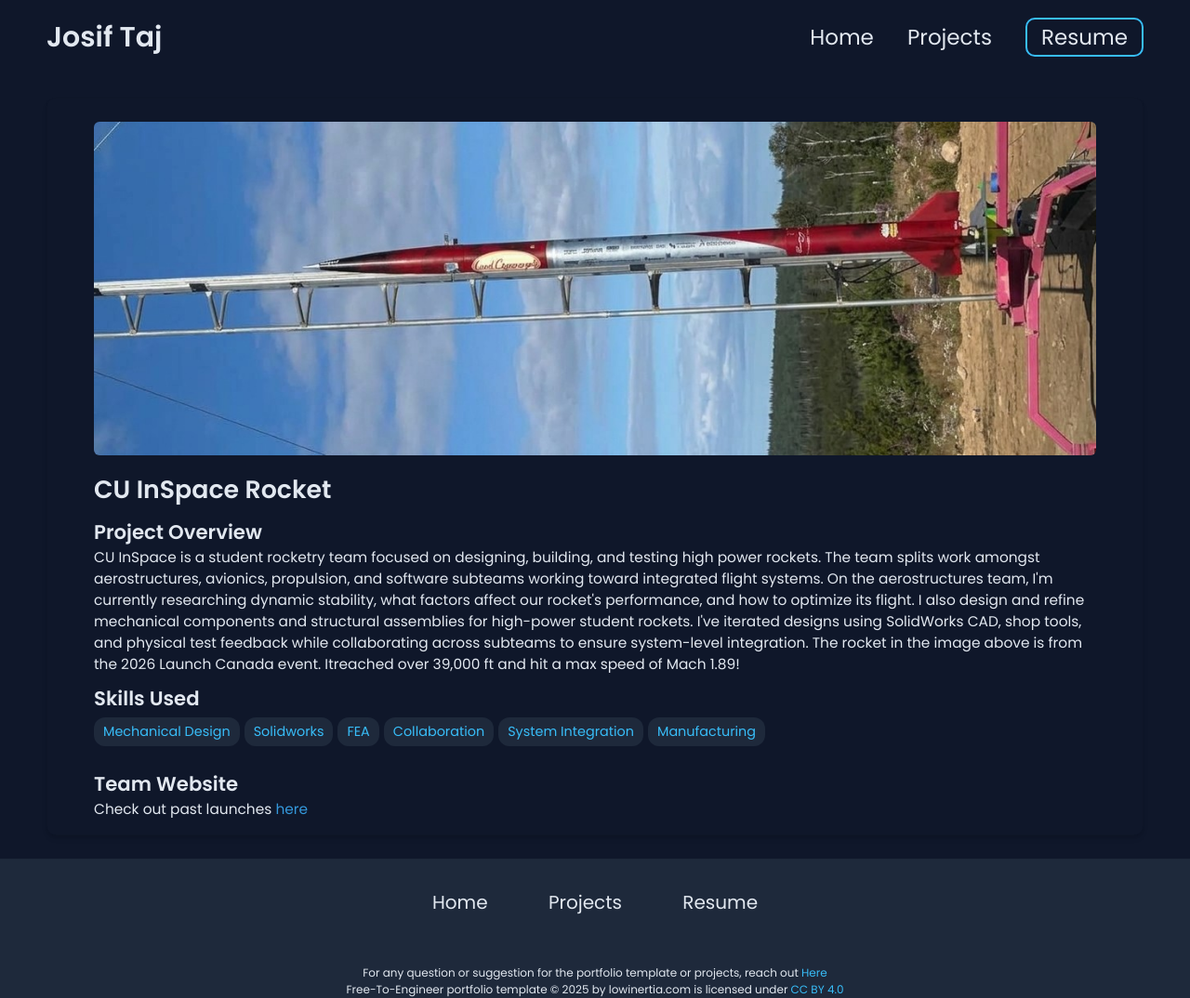
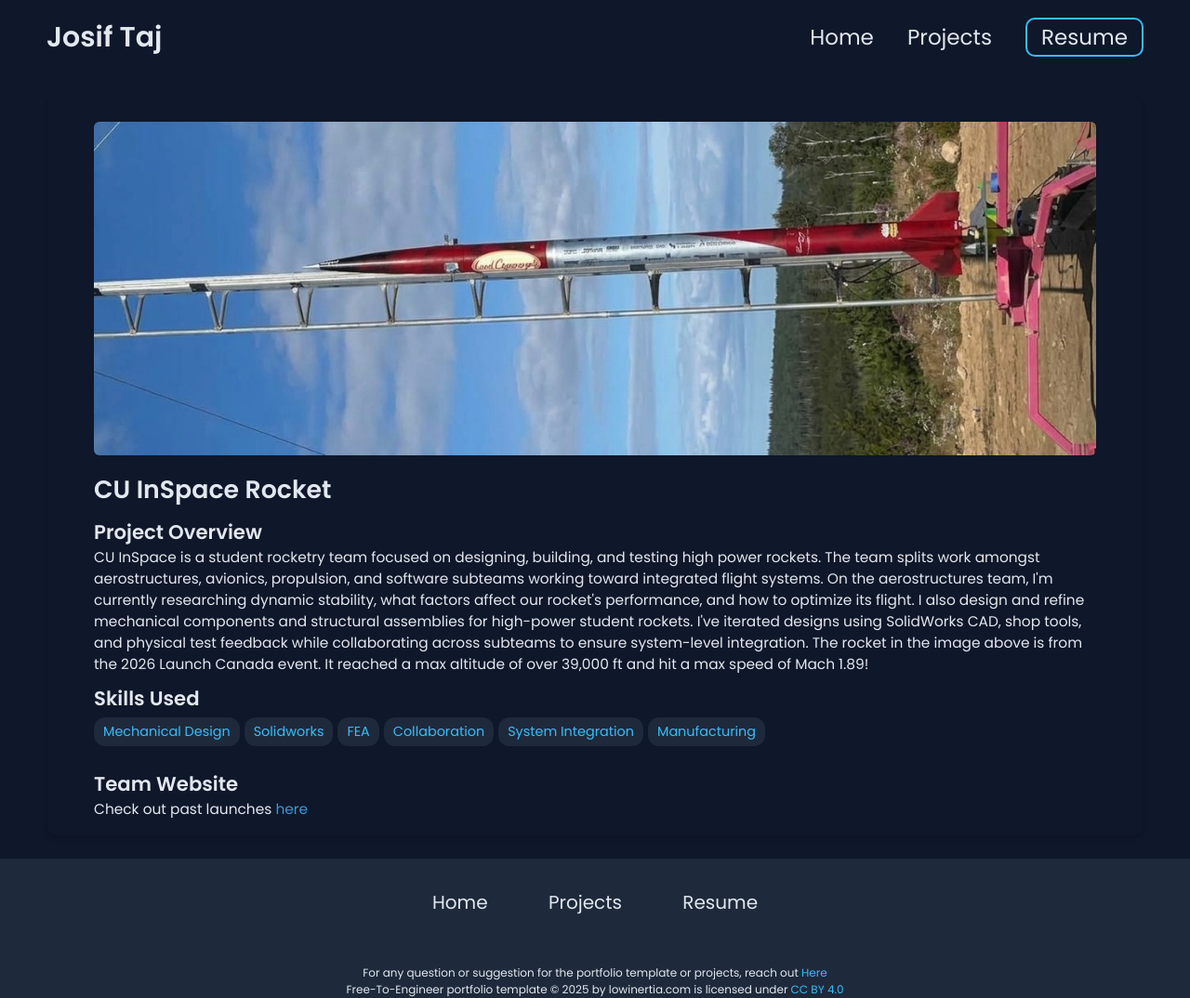
Before and after one commit to JosifTaj/josiftaj.github.io, a Jekyll site: the page built from _projects/CU-InSpace-Rocket/index.md, in a window 1280 px wide. Shown: the whole page at 93% size. Built offline with Jekyll 4.4.1, drawn with Linux system fonts in a browser that asks for light colours.

Commit message:
Fix typo in CU InSpace Rocket description
Corrected a typo in the description regarding the rocket's altitude.

```diff
--- a/_projects/CU-InSpace-Rocket/index.md
+++ b/_projects/CU-InSpace-Rocket/index.md
@@ -1,7 +1,7 @@
 ---
 layout: post
 title: CU InSpace Rocket
-description: CU InSpace is a student rocketry team focused on designing, building, and testing high power rockets. The team splits work amongst aerostructures, avionics, propulsion, and software subteams working toward integrated flight systems. On the aerostructures team, I'm currently researching dynamic stability, what factors affect our rocket's performance, and how to optimize its flight. I also design and refine mechanical components and structural assemblies for high-power student rockets. I've iterated designs using SolidWorks CAD, shop tools, and physical test feedback while collaborating across subteams to ensure system-level integration. The rocket in the image above is from the 2026 Launch Canada event. Itreached over 39,000 ft and hit a max speed of Mach 1.89!
+description: CU InSpace is a student rocketry team focused on designing, building, and testing high power rockets. The team splits work amongst aerostructures, avionics, propulsion, and software subteams working toward integrated flight systems. On the aerostructures team, I'm currently researching dynamic stability, what factors affect our rocket's performance, and how to optimize its flight. I also design and refine mechanical components and structural assemblies for high-power student rockets. I've iterated designs using SolidWorks CAD, shop tools, and physical test feedback while collaborating across subteams to ensure system-level integration. The rocket in the image above is from the 2026 Launch Canada event. It reached a max altitude of over 39,000 ft and hit a max speed of Mach 1.89!
 skills:
 - Mechanical Design
 - Solidworks
```
